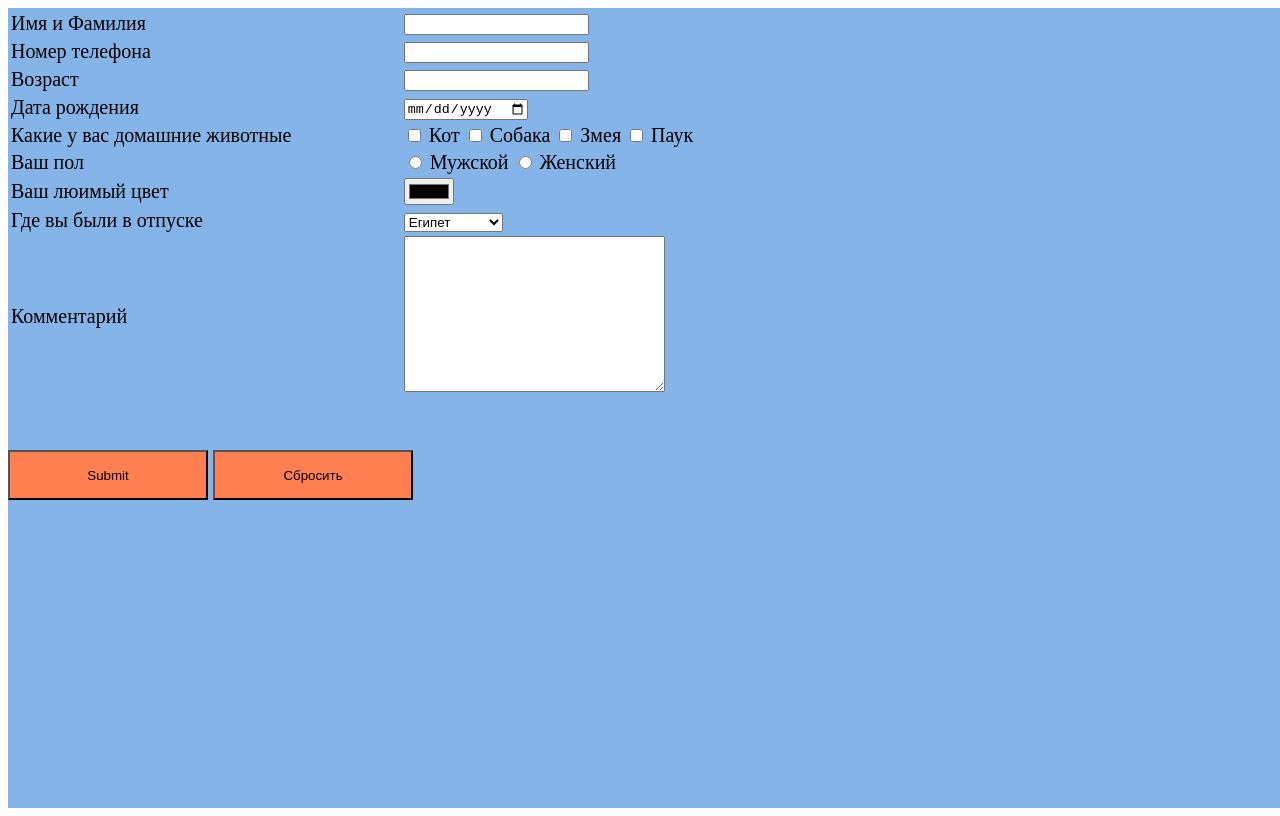
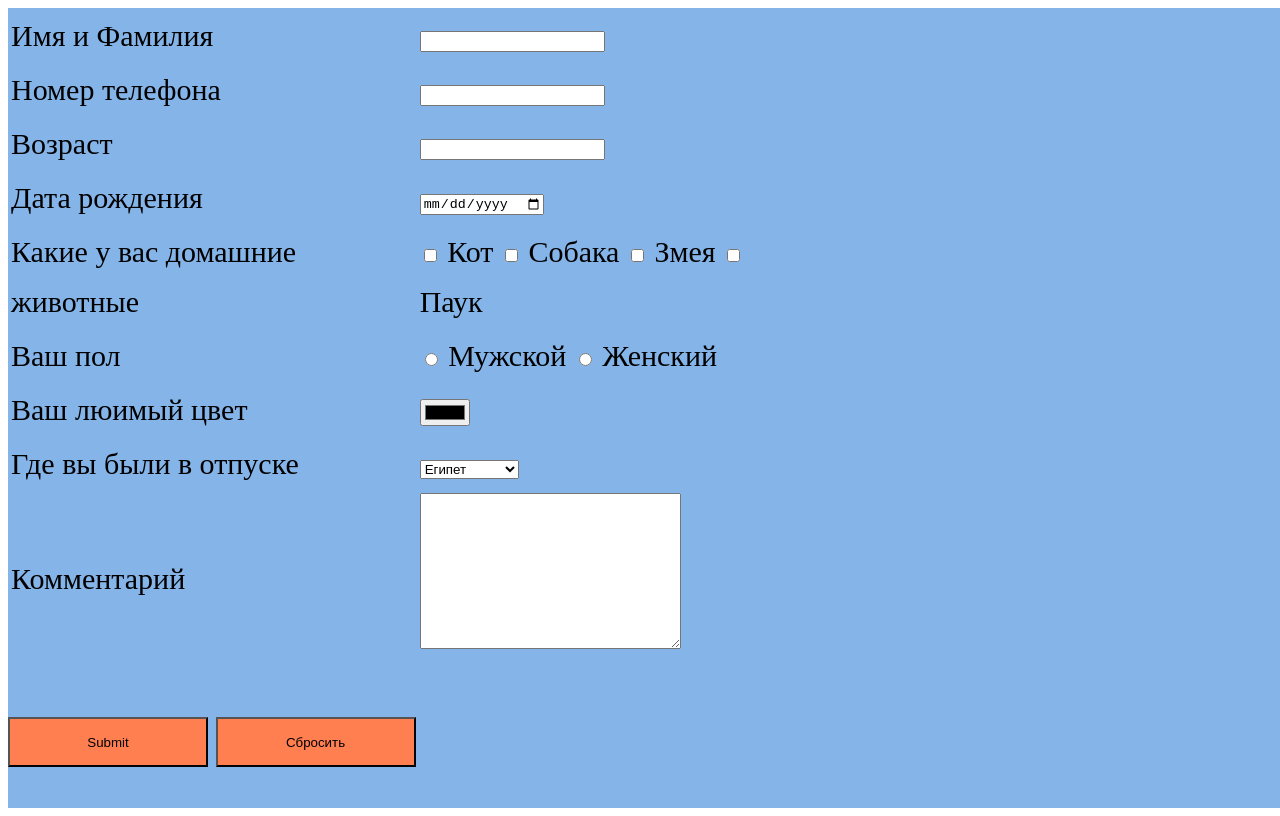
Before and after one commit to Slonik1990/golova, a plain HTML site: page index.html in a window 1280 px wide. Drawn offline with Linux system fonts and the light colour scheme.

Commit message:
aaadaaaaaaaaaaaaa

```diff
--- a/index.html
+++ b/index.html
@@ -9,7 +9,8 @@
             background-color: #85b4e8;
             width: 100vw;
             height: 100vh;
-            font-size: 20px;
+            font-size: 30px;
+            line-height: 50px;
         }
 
         .but{
@@ -18,6 +19,7 @@
             height: 50px;
             margin-top: 50px;
         }
+
 
     </style>
 </head>
```
